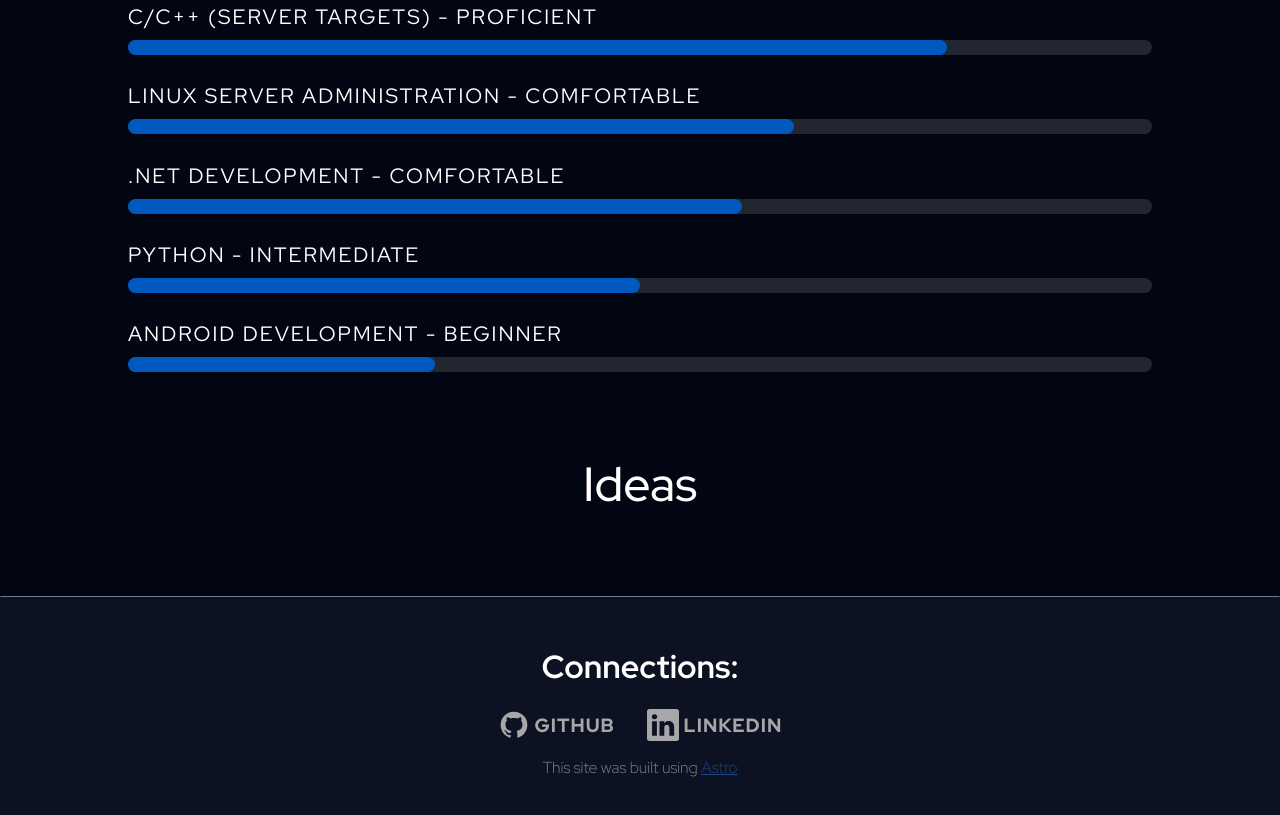
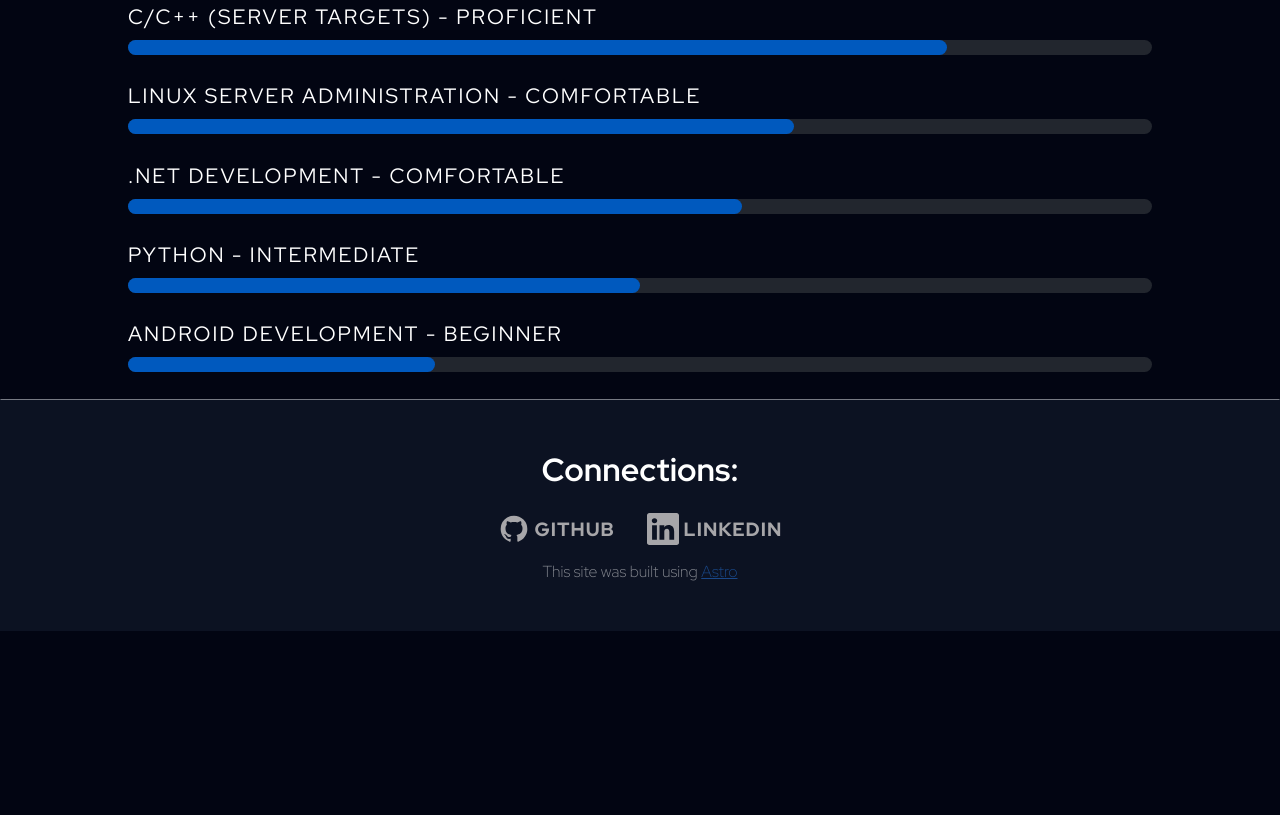
Before and after one commit to Litemage/jacob-s-dot-net, an Astro site: page / in a window 1280 px wide. Shown: the part 2913-3728 px from the top of the page. After the commit the page ends 3544 px from the top, so only its background shows below. Built offline with nearby package versions, Linux system fonts and the light colour scheme; Astro itself is replaced by a stand-in of ours.

Commit message:
Remove extra header

```diff
--- a/src/pages/index.astro
+++ b/src/pages/index.astro
@@ -94,5 +94,4 @@ posts.forEach((p) => {
 	<Skill title=".NET Development" progress="60" comment="Comfortable" />
 	<Skill title="Python" progress="50" comment="Intermediate" />
 	<Skill title="Android Development" progress="30" comment="Beginner" />
-	<Banner title="Ideas" />
 </Layout>
```
